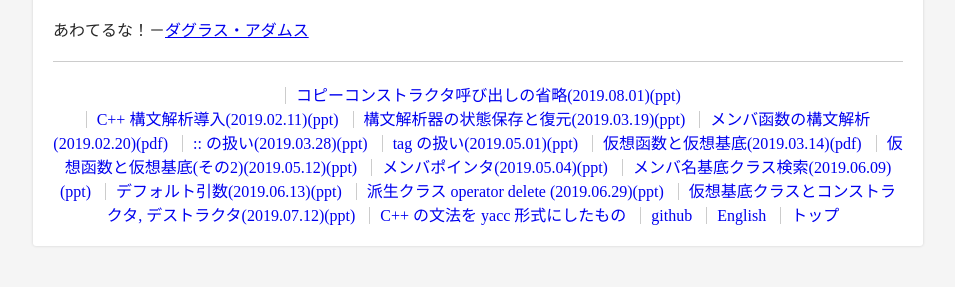
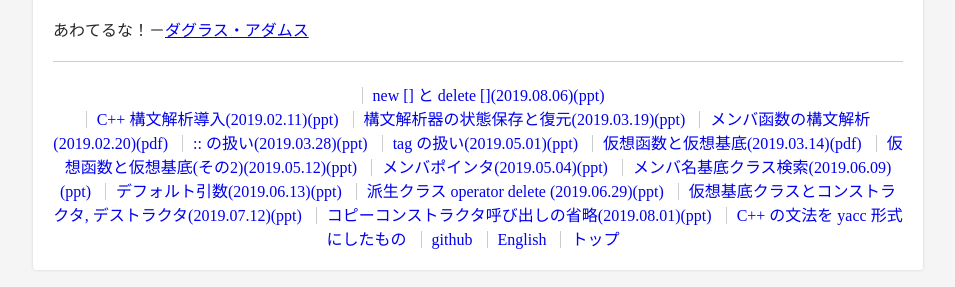
Before and after one commit to KeiHasegawa/cxx_doc, a plain HTML site: page index.html in a window 1280 px wide. Shown: the part 89-376 px from the top of the page, without its empty margins (162-1117 px from the left). Drawn offline with Linux system fonts and the light colour scheme.

Commit message:
update index

```diff
--- a/index.html
+++ b/index.html
@@ -116,7 +116,7 @@ border-left:none;
 <h1 class="userDefaultHdrTxt">C++コンパイラ</h1>
 <p class="userDefaultLeadTxt">あわてるな！－<a href="https://ja.wikipedia.org/wiki/%E3%83%80%E3%82%B0%E3%83%A9%E3%82%B9%E3%83%BB%E3%82%A2%E3%83%80%E3%83%A0%E3%82%BA">ダグラス・アダムス</p>
 <div class="userDefaultLinkTxt">
-  <a href="12_omit_copy_ctor.ppt">コピーコンストラクタ呼び出しの省略(2019.08.01)(ppt)</a>
+  <a href="13_new_delete_array.ppt">new [] と delete [](2019.08.06)(ppt)</a>
   <p></p>
   <a href="01_parse_intro.ppt">C++ 構文解析導入(2019.02.11)(ppt)</a>
   <a href="02_parser_save_restore.ppt">構文解析器の状態保存と復元(2019.03.19)(ppt)</a>
@@ -130,6 +130,7 @@ border-left:none;
   <a href="09_default_argument.ppt">デフォルト引数(2019.06.13)(ppt)</a>
   <a href="10_delete.ppt">派生クラス operator delete (2019.06.29)(ppt)</a>
   <a href="11_virtual_base_ctor_dtor.ppt">仮想基底クラスとコンストラクタ, デストラクタ(2019.07.12)(ppt)</a>
+  <a href="12_omit_copy_ctor.ppt">コピーコンストラクタ呼び出しの省略(2019.08.01)(ppt)</a>
   <a href="cxx.y">C++ の文法を yacc 形式にしたもの</a>
   <a href="https://github.com/KeiHasegawa/hcxx1">github</a>
   <a href="index_e.html">English</a>
```
Also changed, not shown: index_e.html (+2 -1 lines).
